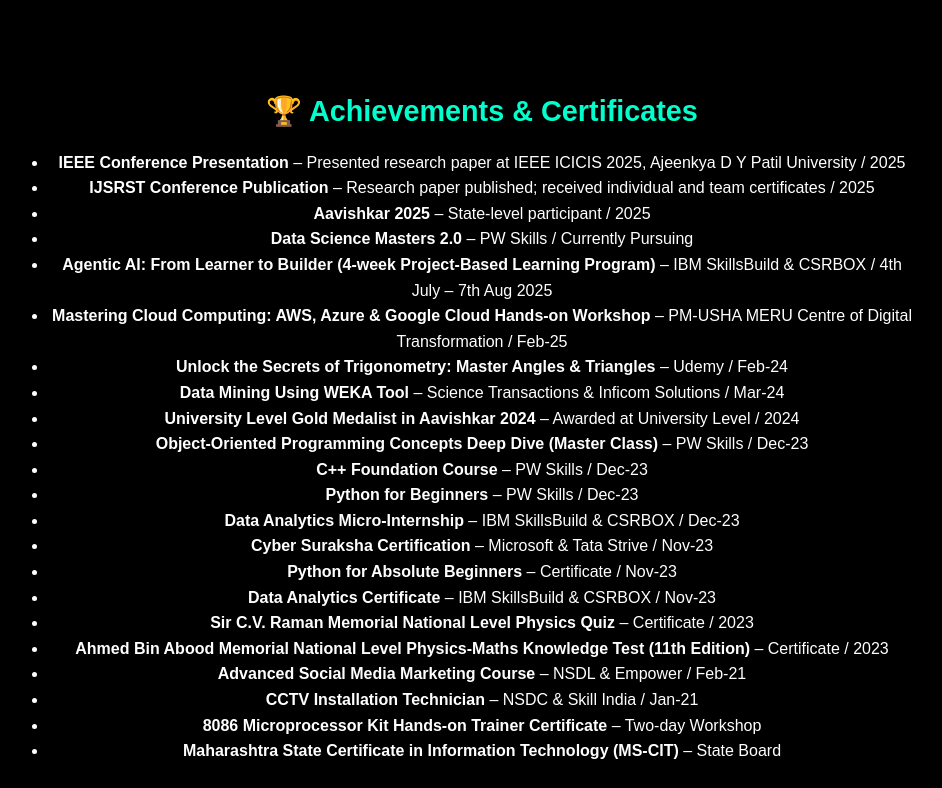
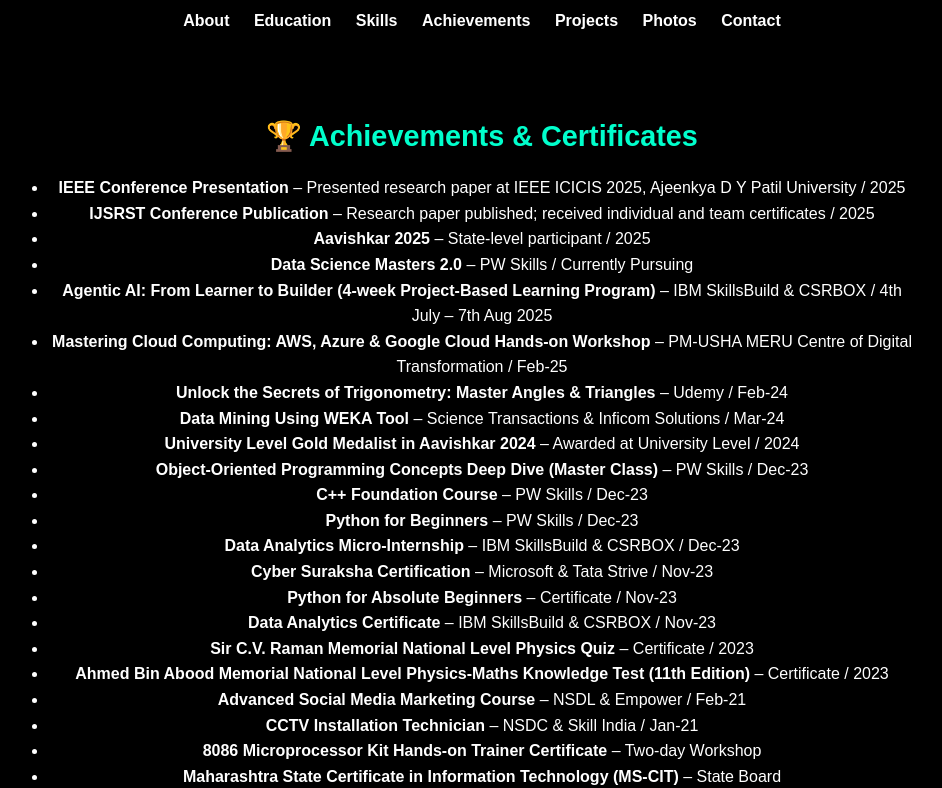
Before and after one commit to S-Mustaqeem/S-Mustaqeem.github.io, a plain HTML site: page achievements.html in a window 1280 px wide. Shown: the part 312-1100 px from the top of the page, without its empty margins (158-1100 px from the left). Drawn offline with Linux system fonts and the light colour scheme.

Commit message:
Update achievements.html

```diff
--- a/achievements.html
+++ b/achievements.html
@@ -16,6 +16,15 @@
     <div class="header-photo">
       <img src="assets/img/profile.jpg" alt="Profile Picture" class="profile-pic">
     </div>
+    <nav>
+      <a href="about.html">About</a>
+      <a href="education.html">Education</a>
+      <a href="skills.html">Skills</a>
+      <a href="achievements.html">Achievements</a>
+      <a href="projects.html">Projects</a>
+      <a href="photos.html">Photos</a>
+      <a href="contact.html">Contact</a>
+    </nav>
   </header>
 
   <!-- Main Content -->
```
